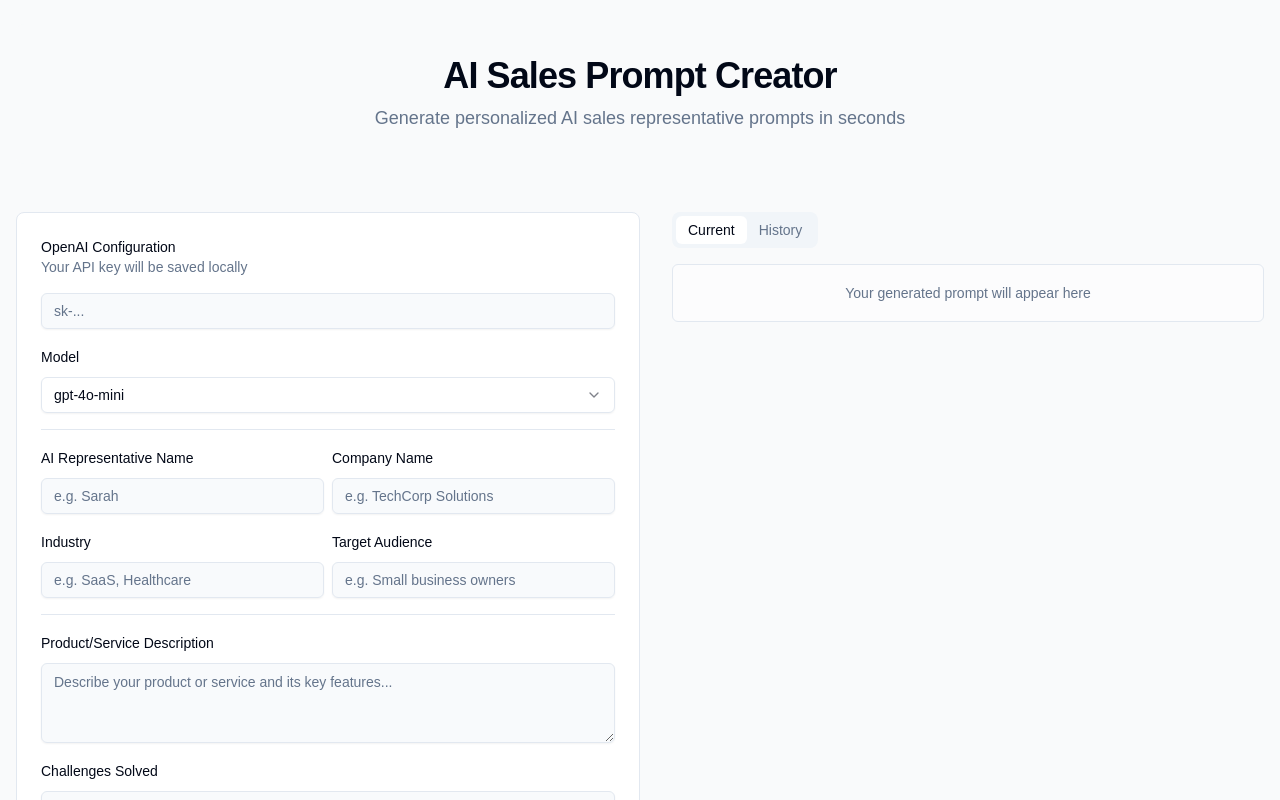
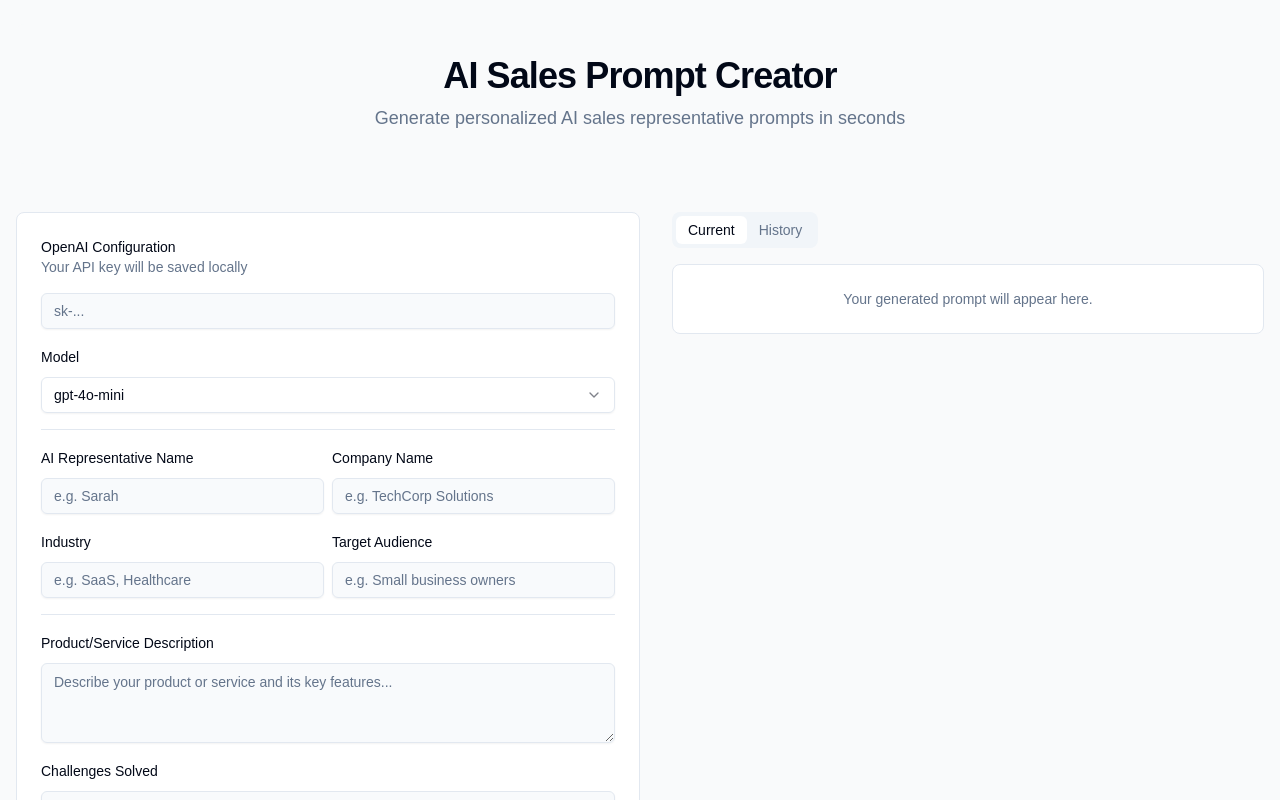
Before and after one commit to gurinder1996/sales-prompt-creator, a Next.js app: page / in a window 1280 px wide. Shown: the top 800 px of the page. Built offline with nearby package versions, Linux system fonts and the light colour scheme.

Commit message:
Consistently sized and styled placeholders

```diff
--- a/components/generated-prompt.tsx
+++ b/components/generated-prompt.tsx
@@ -94,19 +94,21 @@ export function GeneratedPrompt({
 
       <TabsContent value="current" className="mt-0">
         <div className="relative mt-4">
-          <div className="prose prose-sm max-w-none rounded-md border bg-white/50 p-4 dark:prose-invert">
-            {isLoading ? (
+          {isLoading ? (
+            <div className="prose prose-sm max-w-none rounded-md border bg-white/50 p-4 dark:prose-invert">
               <div className="flex items-center justify-center">
                 <div className="h-4 w-4 animate-spin rounded-full border-b-2 border-gray-900" />
               </div>
-            ) : prompt ? (
+            </div>
+          ) : prompt ? (
+            <div className="prose prose-sm max-w-none rounded-md border bg-white/50 p-4 dark:prose-invert">
               <ReactMarkdown>{prompt}</ReactMarkdown>
-            ) : (
-              <div className="text-center text-muted-foreground">
-                Your generated prompt will appear here
-              </div>
-            )}
-          </div>
+            </div>
+          ) : (
+            <div className="rounded-lg border bg-white p-6 text-sm text-center text-muted-foreground">
+              Your generated prompt will appear here.
+            </div>
+          )}
           {prompt && !isLoading && (
             <div className="absolute right-2 -top-4 flex gap-1">
               <CopyButton text={prompt} />
```
